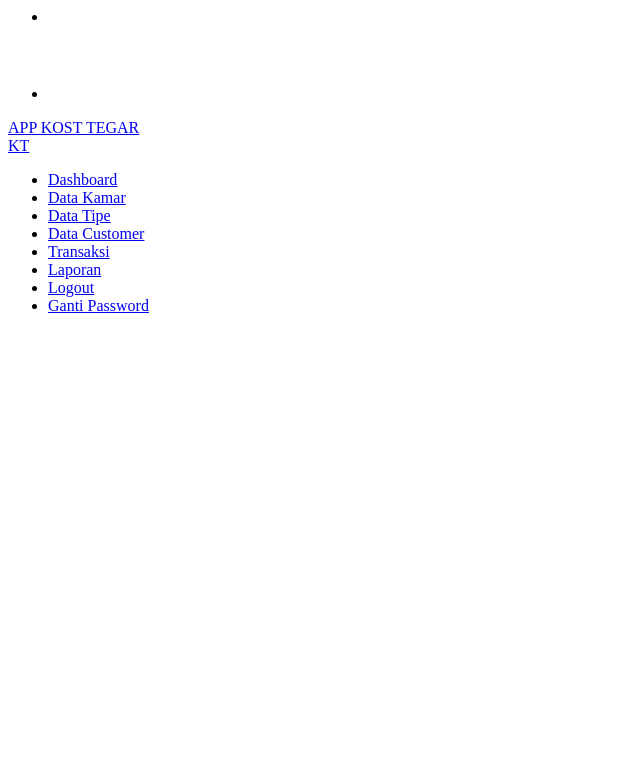
After one commit to teguhh18/TA-NT, a CodeIgniter app: the page made by Client/application/views/templates_admin/sidebar.php in a window 1280 px wide. The commit adds this page. Shown: the top 783 px of the page, without its empty margins (0-640 px from the left). Run offline with CodeIgniter, Linux system fonts and the light colour scheme.

Commit message:
master: Menambah vw_data_kamar untuk admin

```diff
--- a/Client/application/views/detail_hunian.php
+++ b/Client/application/views/detail_hunian.php
@@ -108,7 +108,7 @@
                   <span class="btn btn-danger">Telah Disewa</span>
                 <?php }
                 else{
-                  echo anchor('customer/rental/tambah_rental/'. $dt->id_kamar, '<button class="btn btn-success">Sewa</button>');
+                  echo anchor('customer/rental/tambah_rental/'. $detail->nomor_kamar, '<button class="btn btn-success">Sewa</button>');
                 }
                 ?>
               </td>
--- /dev/null
+++ b/Client/application/views/templates_admin/sidebar.php
@@ -0,0 +1,48 @@
+<body>
+  <div id="app">
+    <div class="main-wrapper">
+      <div class="navbar-bg"></div>
+      <nav class="navbar navbar-expand-lg main-navbar">
+        <form class="form-inline mr-auto">
+          <ul class="navbar-nav mr-3">
+            <li><a href="#" data-toggle="sidebar" class="nav-link nav-link-lg"><i class="fas fa-bars"></i></a></li>
+          </ul>
+
+            <h3 style="color: white;">Admin Kost Tegar</h3>
+
+          </div>
+        </form>
+        <ul class="navbar-nav navbar-right">
+          <li class="dropdown"><a href="#" class="nav-link nav-link-lg nav-link-user">
+
+          </li>
+        </ul>
+      </nav>
+      <div class="main-sidebar">
+        <aside id="sidebar-wrapper">
+          <div class="sidebar-brand">
+            <a href="<?= base_url('admin/dashboard'); ?>">APP KOST TEGAR</a>
+          </div>
+          <div class="sidebar-brand sidebar-brand-sm">
+            <a href="<?= base_url('admin/dashboard'); ?>">KT</a>
+          </div>
+          <ul class="sidebar-menu">
+            <li><a class="nav-link" href="<?= base_url('admin/dashboard'); ?>"><i class="fas fa-tachometer-alt"></i> <span>Dashboard</span></a></li>
+
+            <li><a class="nav-link" href="<?= base_url('admin/data_kamar'); ?>"><i class="fas fa-bed"></i> <span>Data Kamar</span></a></li>
+
+            <li><a class="nav-link" href="<?= base_url('admin/data_tipe'); ?>"><i class="fas fa-grip-horizontal"></i> <span>Data Tipe</span></a></li>
+
+            <li><a class="nav-link" href="<?= base_url('admin/data_customer'); ?>"><i class="fas fa-users"></i> <span>Data Customer</span></a></li>
+
+            <li><a class="nav-link" href="<?= base_url('admin/transaksi'); ?>"><i class="fas fa-random"></i> <span>Transaksi</span></a></li>
+
+            <li><a class="nav-link" href="<?= base_url('admin/laporan'); ?>"><i class="fas fa-clipboard-list"></i> <span>Laporan</span></a></li>
+
+            <li><a class="nav-link" href="<?= base_url('auth/logout'); ?>"><i class="fas fa-sign-out-alt"></i> <span>Logout</span></a></li>
+
+            <li><a class="nav-link" href="<?= base_url('auth/ganti_password'); ?>"><i class="fas fa-lock"></i> <span>Ganti Password</span></a></li>
+          </ul>
+
+        </aside>
+      </div>
--- a/Server/application/controllers/Hunian.php
+++ b/Server/application/controllers/Hunian.php
@@ -17,6 +17,7 @@ class Hunian extends Server{
     {
         // Mengambil parameter token(nomor_hunian)
         $token = $this->get("nomor_hunian");
+
 
         // Panggil Fungsi "get_data()"
         $hasil = $this->mdl->get_data(base64_encode($token));
```
Also changed, not shown: Client/application/controllers/admin/Data_Kamar.php (added, +15 -0 lines), Client/application/views/admin/vw_data_kamar.php (added, +65 -0 lines), Client/application/views/templates_admin/footer.php (added, +25 -0 lines), Client/application/views/templates_admin/header.php (added, +15 -0 lines), Client/application/views/vw_hunian.php (+7 -5 lines), Server/application/models/Mhunian.php (+7 -0 lines).
